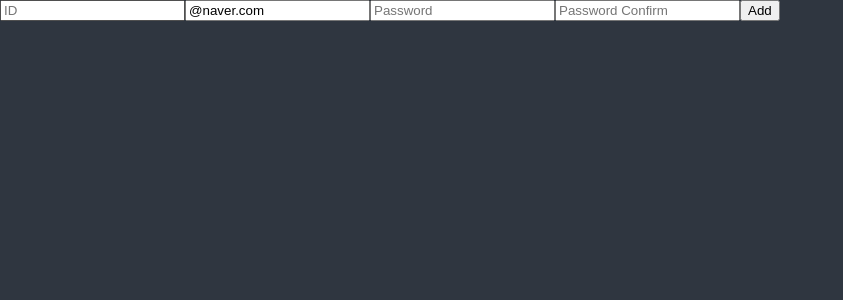
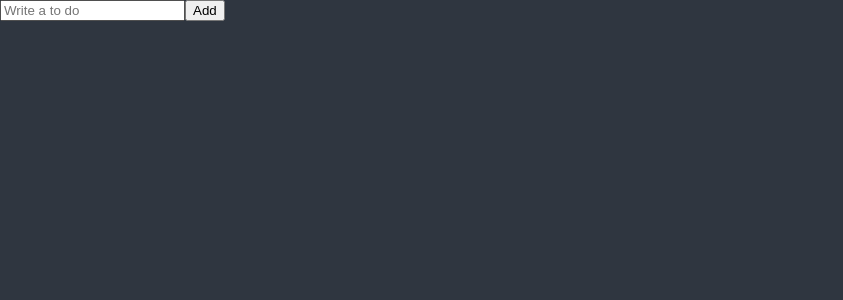
Before and after one commit to yongwoo-jeong/react-to-do-list, a React (Create React App) app: page / in a window 1280 px wide. Shown: the top 300 px of the page, without its empty margins (0-843 px from the left). Built offline with nearby package versions, Linux system fonts and the light colour scheme.

Commit message:
init for addating reacthookform

```diff
--- a/src/ToDoList.tsx
+++ b/src/ToDoList.tsx
@@ -1,95 +1,14 @@
 import { useForm } from "react-hook-form";
 
-interface IFom {
-  id: string;
-  email: string;
-  password1?: string;
-  password2?: string;
-  extraError?: string;
-}
-
 function ToDoList() {
-  const {
-    register,
-    handleSubmit,
-    formState: { errors },
-    setError,
-  } = useForm<IFom>({
-    defaultValues: {
-      email: "@naver.com",
-    },
-  });
-  const onValid = (data: IFom) => {
-    if (data.password1 !== data.password2) {
-      setError(
-        "password1",
-        { message: "Password are not the same" },
-        { shouldFocus: true }
-      );
-    } else {
-      console.log(data);
-    }
-    //  setError("extraError", { message: "server offline" });
-  };
-  console.log(errors);
   return (
     <div>
-      <form onSubmit={handleSubmit(onValid)}>
-        <input
-          {...register("id", {
-            required: "ID is Required",
-            validate: (value) => !value.includes("admin"),
-          })}
-          placeholder="ID"
-        />
-        <input
-          {...register("email", {
-            required: "Email is required.",
-            pattern: {
-              value: /^[A-Za-z0-9._%+-]+@naver.com$/,
-              message: "Only naver is  allowed.",
-            },
-          })}
-          placeholder="Email"
-        />
-        <span>{errors?.email?.message}</span>
-        <input {...register("password1")} placeholder="Password" />
-        <span>{errors?.password1?.message}</span>
-        <input {...register("password2")} placeholder="Password Confirm" />
-        <span>{errors?.password2?.message}</span>
+      <form>
+        <input placeholder="Write a to do" />
         <button>Add</button>
-        <span>{errors?.extraError?.message}</span>
       </form>
     </div>
   );
 }
 
-/* function ToDoList() {
-  const [toDo, setToDo] = useState("");
-  const [toDoError, setToDoError] = useState("");
-  const onChage = (event: React.FormEvent<HTMLInputElement>) => {
-    const {
-      currentTarget: { value },
-    } = event;
-    setToDoError("");
-    setToDo(value);
-  };
-  const onSubmit = (event: React.FormEvent<HTMLFormElement>) => {
-    event.preventDefault();
-    if (toDo.length < 10) {
-      return setToDoError("To Do Should Be Longer");
-    }
-    console.log("Submit");
-  };
-  return (
-    <div>
-      <form onSubmit={onSubmit}>
-        <input onChange={onChage} value={toDo} placeholder="Write a to do" />
-        <button>Add</button>
-        {toDoError !== "" ? toDoError : null}
-      </form>
-    </div>
-  );
-} */
-
 export default ToDoList;
```
